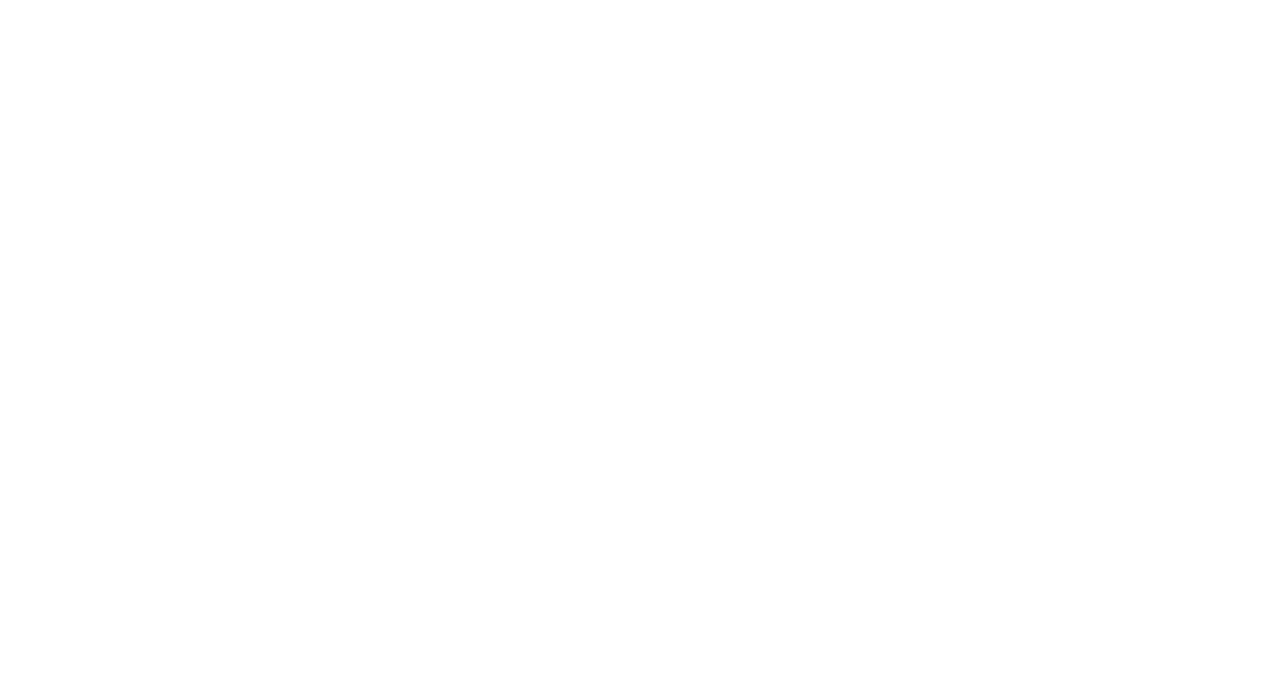
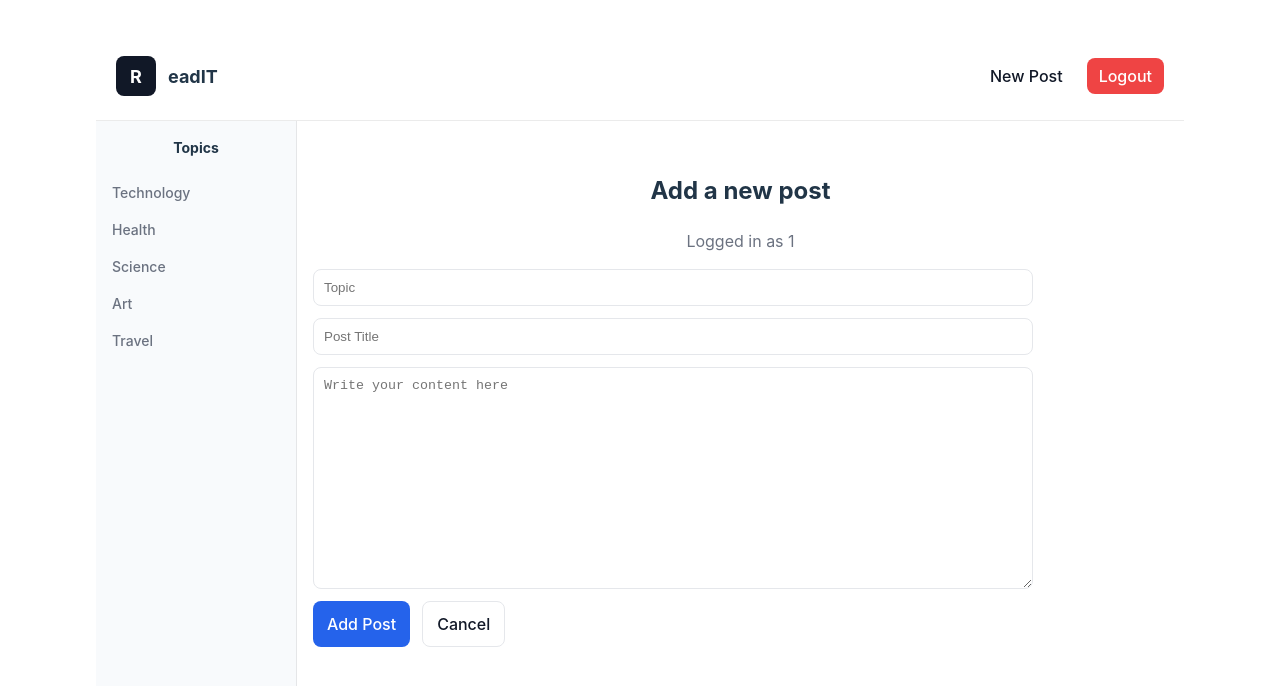
Before and after one commit to Starishine/cvwo-frontend-react, a React (Vite) app: page /add-post in a window 1280 px wide. Before the commit this address had no page. Shown: the top 686 px of the page. Built offline with nearby package versions, Linux system fonts and the light colour scheme; sample sign-in values are in the browser's storage.

Commit message:
Add post feature

```diff
--- a/src/App.tsx
+++ b/src/App.tsx
@@ -3,6 +3,7 @@
 import RegisterPage from './pages/RegisterPage'
 import SigninPage from './pages/SigninPage'
 import Dashboard from './pages/Dashboard'
+import AddPost from './pages/AddPost'
 
 function App() {
 
@@ -13,6 +14,7 @@
           <Route path="/" element={<SigninPage />} />
           <Route path="/register" element={<RegisterPage />} />
           <Route path="/dashboard" element={<Dashboard />} />
+          <Route path="/add-post" element={<AddPost />} />
         </Routes>
       </BrowserRouter>
     </>
--- /dev/null
+++ b/src/components/Header.tsx
@@ -0,0 +1,51 @@
+export default function Header({ onLogout }: { onLogout?: () => void }) {
+    return (
+        <header style={{
+            display: 'flex',
+            alignItems: 'center',
+            justifyContent: 'space-between',
+            padding: '12px 20px',
+            borderBottom: '1px solid rgba(0,0,0,0.08)',
+            background: '#fff',
+            height: '64px',
+            flexShrink: 0
+        }}>
+            <div style={{ display: 'flex', alignItems: 'center', gap: 12 }}>
+                <div style={{
+                    width: 40,
+                    height: 40,
+                    borderRadius: 8,
+                    background: '#111827',
+                    color: '#fff',
+                    display: 'flex',
+                    alignItems: 'center',
+                    justifyContent: 'center',
+                    fontWeight: 700,
+                    fontSize: 18
+                }}>
+                    R
+                </div>
+                <div style={{ fontWeight: 700, fontSize: 18 }}>eadIT</div>
+            </div>
+
+            <nav style={{ display: 'flex', gap: 12, alignItems: 'center' }}>
+                <a href="/add-post" style={{ textDecoration: 'none', color: '#111827', padding: '8px 12px', borderRadius: 8 }}>
+                    New Post
+                </a>
+                <button
+                    onClick={onLogout}
+                    style={{
+                        background: '#ef4444',
+                        color: '#fff',
+                        border: 'none',
+                        padding: '8px 12px',
+                        borderRadius: 8,
+                        cursor: 'pointer'
+                    }}
+                >
+                    Logout
+                </button>
+            </nav>
+        </header>
+    );
+}
--- /dev/null
+++ b/src/pages/AddPost.tsx
@@ -0,0 +1,155 @@
+import { useState } from 'react';
+import { useEffect } from 'react';
+import { jwtDecode } from 'jwt-decode';
+import Topics from '../components/Topics';
+import Header from '../components/Header';
+
+export default function AddPost() {
+    const [username, setUsername] = useState('');
+    const [loading, setLoading] = useState(false);
+    const [error, setError] = useState<string | null>(null);
+    const [topic, setTopic] = useState('');
+    const [title, setTitle] = useState('');
+    const [content, setContent] = useState('');
+
+    useEffect(() => {
+        const token = localStorage.getItem('token');
+
+        if (!token) {
+            window.location.href = '/';
+            return;
+        }
+
+        try {
+            const decoded = jwtDecode<any>(token);
+            const username = decoded.sub;
+            console.log("Username from token:", username);
+            setUsername(username);
+        } catch (error) {
+            console.error("Failed to decode token", error);
+            window.location.href = '/';
+            localStorage.removeItem('token');
+        }
+
+    }, []);
+
+    function handleLogout() {
+        localStorage.removeItem('token');
+        window.location.href = '/';
+    }
+
+    async function handleSubmit(e: React.FormEvent) {
+        e.preventDefault();
+        setLoading(true);
+        setError(null);
+
+        if (!topic.trim() || !title.trim() || !content.trim()) {
+            setError('All fields are required.');
+            setLoading(false);
+            return;
+        }
+
+        try {
+            const token = localStorage.getItem('token');
+            const response = await fetch('http://localhost:8080/post', {
+                method: 'POST',
+                headers: {
+                    'Authorization': `Bearer ${token}`,
+                    'Content-Type': 'application/json'
+                },
+                body: JSON.stringify({ topic: topic.trim(), title: title.trim(), content: content.trim(), author: username }),
+            });
+            const data = await response.json();
+            if (!response.ok) {
+                setError(data.error || data.message);
+            }
+            else {
+                alert('Post added successfully!')
+                setTopic('');
+                setTitle('');
+                setContent('');
+                window.location.href = '/dashboard';
+            }
+        } catch (error: any) {
+            setError(error.message);
+        } finally {
+            setLoading(false);
+        }
+
+
+    }
+
+    return (
+        <div style={{
+            fontFamily: 'Inter, Roboto, system-ui, -apple-system, "Segoe UI", sans-serif',
+            display: 'flex',
+            flexDirection: 'column',
+            minHeight: '100vh',
+            width: '85vw',
+            overflow: 'hidden'
+        }}>
+            <Header onLogout={handleLogout} />
+            <div style={{
+                display: 'flex',
+                flexGrow: 1,
+                width: '100%',
+                height: 'calc(100vh - 64px)'
+            }}>
+                <Topics />
+
+                <main style={{
+                    flexGrow: 1,
+                    padding: '2rem 1rem',
+                    background: '#fff',
+                    height: '85%',
+                    overflowY: 'auto'
+                }}>
+                    <h2>Add a new post</h2>
+                    <p style={{ color: '#6b7280' }}>Logged in as {username || 'guest'}</p>
+                    <form onSubmit={handleSubmit} style={{ display: 'flex', flexDirection: 'column', gap: 12, maxWidth: 720 }}>
+                        <input
+                            type="text"
+                            value={topic}
+                            onChange={e => { setTopic(e.target.value) }} required
+                            placeholder="Topic"
+                            style={{ padding: 10, borderRadius: 8, border: '1px solid #e5e7eb' }}
+                        />
+                        <input
+                            type="text"
+                            value={title}
+                            onChange={e => { setTitle(e.target.value) }} required
+                            placeholder="Post Title"
+                            style={{ padding: 10, borderRadius: 8, border: '1px solid #e5e7eb' }}
+                        />
+                        <textarea
+                            placeholder="Write your content here"
+                            value={content}
+                            onChange={e => { setContent(e.target.value) }} required
+                            style={{ padding: 10, borderRadius: 8, border: '1px solid #e5e7eb', minHeight: 200 }}
+                        />
+                        <div style={{ display: 'flex', gap: 12 }}>
+                            <button type="submit" style={{
+                                background: '#2563eb', color: '#fff', border: 'none',
+                                padding: '10px 14px', borderRadius: 8, cursor: 'pointer'
+                            }}>
+                                {loading ? 'Adding…' : 'Add Post'}
+                            </button>
+                            <a href="/dashboard" style={{
+                                display: 'inline-block',
+                                padding: '10px 14px',
+                                borderRadius: 8,
+                                border: '1px solid #e5e7eb',
+                                color: '#111827',
+                                textDecoration: 'none'
+                            }}>
+                                Cancel
+                            </a>
+                        </div>
+                    </form>
+                </main>
+            </div>
+        </div >
+    );
+
+
+}
--- a/src/pages/Dashboard.tsx
+++ b/src/pages/Dashboard.tsx
@@ -1,7 +1,7 @@
 import { useEffect, useState } from "react"
 import { jwtDecode } from "jwt-decode";
-import { Link } from "react-router-dom";
 import Topics from "../components/Topics";
+import Header from "../components/Header";
 
 export default function Dashboard() {
     const [username, setUsername] = useState('');
@@ -41,53 +41,7 @@
             width: '85vw',
             overflow: 'hidden',
         }}>
-            <header style={{
-                display: 'flex',
-                alignItems: 'center',
-                justifyContent: 'space-between',
-                padding: '12px 20px',
-                borderBottom: '1px solid rgba(0,0,0,0.08)',
-                background: '#fff',
-                height: '64px',
-                flexShrink: 0
-            }}>
-                <div style={{ display: 'flex', alignItems: 'center', gap: 12 }}>
-                    <div style={{
-                        width: 40,
-                        height: 40,
-                        borderRadius: 8,
-                        background: '#111827',
-                        color: '#fff',
-                        display: 'flex',
-                        alignItems: 'center',
-                        justifyContent: 'center',
-                        fontWeight: 700,
-                        fontSize: 18
-                    }}>
-                        R
-                    </div>
-                    <div style={{ fontWeight: 700, fontSize: 18 }}>eadIT</div>
-                </div>
-
-                <nav style={{ display: 'flex', gap: 12, alignItems: 'center' }}>
-                    <Link to="/post" style={{ textDecoration: 'none', color: '#111827', padding: '8px 12px', borderRadius: 8 }}>
-                        Post
-                    </Link>
-                    <button
-                        onClick={handleLogout}
-                        style={{
-                            background: '#ef4444',
-                            color: '#fff',
-                            border: 'none',
-                            padding: '8px 12px',
-                            borderRadius: 8,
-                            cursor: 'pointer'
-                        }}
-                    >
-                        Logout
-                    </button>
-                </nav>
-            </header>
+            <Header onLogout={handleLogout} />
 
             {/* fixd full width */}
             <div style={{
```
